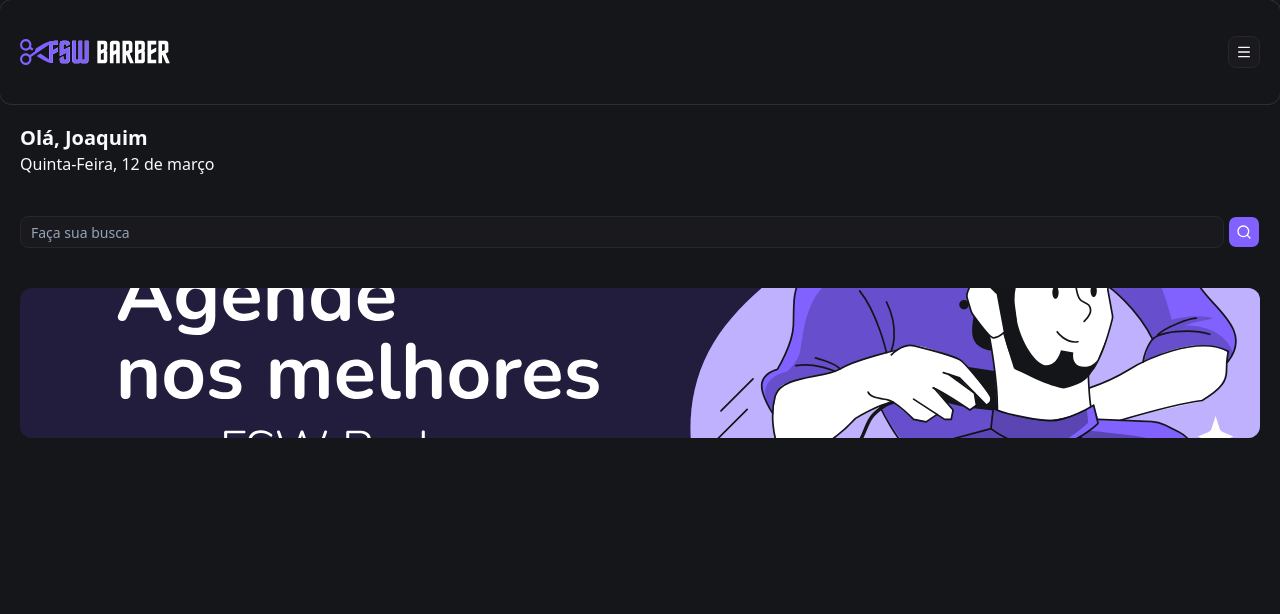
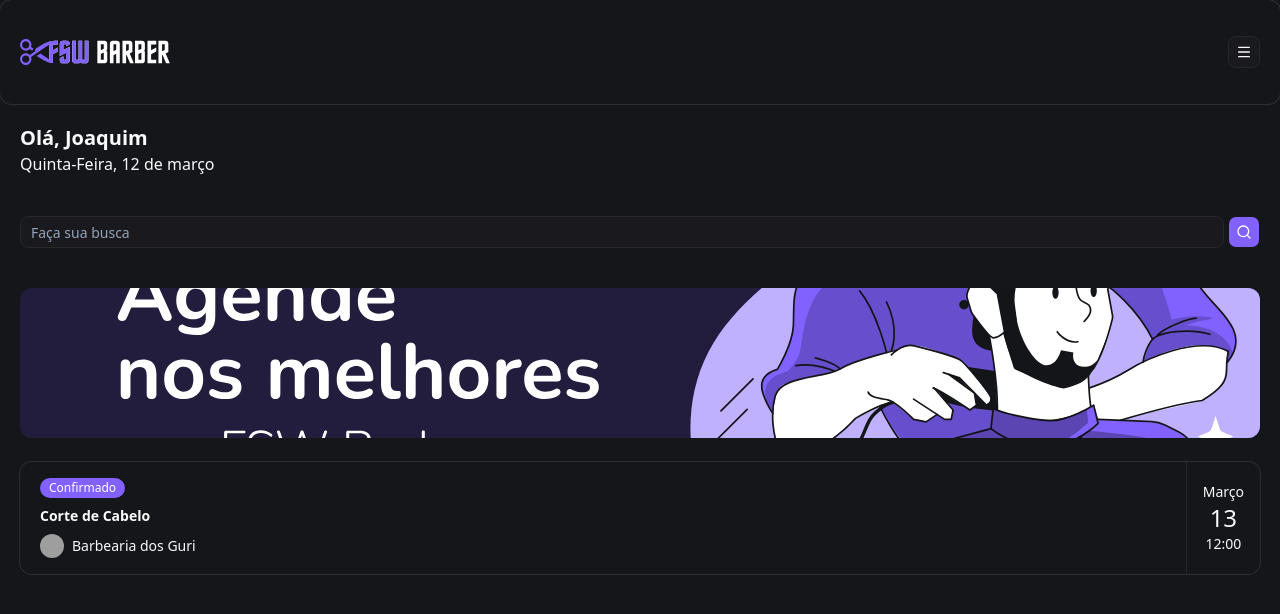
Before and after one commit to brunojoaquim1/barbershop-app, a Next.js app: page / in a window 1280 px wide. Shown: the top 614 px of the page. Built offline with nearby package versions, Linux system fonts and the light colour scheme; grey boxes are pictures that could not be loaded.

Commit message:
feat: add boking item

```diff
--- /dev/null
+++ b/app/_components/ui/avatar.tsx
@@ -0,0 +1,112 @@
+"use client"
+
+import * as React from "react"
+import { Avatar as AvatarPrimitive } from "radix-ui"
+
+import { cn } from "@/app/_lib/utils"
+
+function Avatar({
+  className,
+  size = "default",
+  ...props
+}: React.ComponentProps<typeof AvatarPrimitive.Root> & {
+  size?: "default" | "sm" | "lg"
+}) {
+  return (
+    <AvatarPrimitive.Root
+      data-slot="avatar"
+      data-size={size}
+      className={cn(
+        "group/avatar relative flex size-8 shrink-0 select-none rounded-full after:absolute after:inset-0 after:rounded-full after:border after:border-border after:mix-blend-darken data-[size=lg]:size-10 data-[size=sm]:size-6 dark:after:mix-blend-lighten",
+        className,
+      )}
+      {...props}
+    />
+  )
+}
+
+function AvatarImage({
+  className,
+  ...props
+}: React.ComponentProps<typeof AvatarPrimitive.Image>) {
+  return (
+    <AvatarPrimitive.Image
+      data-slot="avatar-image"
+      className={cn(
+        "aspect-square size-full rounded-full object-cover",
+        className,
+      )}
+      {...props}
+    />
+  )
+}
+
+function AvatarFallback({
+  className,
+  ...props
+}: React.ComponentProps<typeof AvatarPrimitive.Fallback>) {
+  return (
+    <AvatarPrimitive.Fallback
+      data-slot="avatar-fallback"
+      className={cn(
+        "flex size-full items-center justify-center rounded-full bg-muted text-sm text-muted-foreground group-data-[size=sm]/avatar:text-xs",
+        className,
+      )}
+      {...props}
+    />
+  )
+}
+
+function AvatarBadge({ className, ...props }: React.ComponentProps<"span">) {
+  return (
+    <span
+      data-slot="avatar-badge"
+      className={cn(
+        "absolute bottom-0 right-0 z-10 inline-flex select-none items-center justify-center rounded-full bg-primary text-primary-foreground bg-blend-color ring-2 ring-background",
+        "group-data-[size=sm]/avatar:size-2 group-data-[size=sm]/avatar:[&>svg]:hidden",
+        "group-data-[size=default]/avatar:size-2.5 group-data-[size=default]/avatar:[&>svg]:size-2",
+        "group-data-[size=lg]/avatar:size-3 group-data-[size=lg]/avatar:[&>svg]:size-2",
+        className,
+      )}
+      {...props}
+    />
+  )
+}
+
+function AvatarGroup({ className, ...props }: React.ComponentProps<"div">) {
+  return (
+    <div
+      data-slot="avatar-group"
+      className={cn(
+        "group/avatar-group flex -space-x-2 *:data-[slot=avatar]:ring-2 *:data-[slot=avatar]:ring-background",
+        className,
+      )}
+      {...props}
+    />
+  )
+}
+
+function AvatarGroupCount({
+  className,
+  ...props
+}: React.ComponentProps<"div">) {
+  return (
+    <div
+      data-slot="avatar-group-count"
+      className={cn(
+        "group-has-data-[size=lg]/avatar-group:size-10 group-has-data-[size=sm]/avatar-group:size-6 group-has-data-[size=lg]/avatar-group:[&>svg]:size-5 group-has-data-[size=sm]/avatar-group:[&>svg]:size-3 relative flex size-8 shrink-0 items-center justify-center rounded-full bg-muted text-sm text-muted-foreground ring-2 ring-background [&>svg]:size-4",
+        className,
+      )}
+      {...props}
+    />
+  )
+}
+
+export {
+  Avatar,
+  AvatarImage,
+  AvatarFallback,
+  AvatarGroup,
+  AvatarGroupCount,
+  AvatarBadge,
+}
--- /dev/null
+++ b/app/_components/ui/badge.tsx
@@ -0,0 +1,49 @@
+import * as React from "react"
+import { cva, type VariantProps } from "class-variance-authority"
+import { Slot } from "radix-ui"
+
+import { cn } from "@/app/_lib/utils"
+
+const badgeVariants = cva(
+  "group/badge inline-flex h-5 w-fit shrink-0 items-center justify-center gap-1 overflow-hidden rounded-4xl border border-transparent px-2 py-0.5 text-xs font-medium whitespace-nowrap transition-all focus-visible:border-ring focus-visible:ring-[3px] focus-visible:ring-ring/50 has-data-[icon=inline-end]:pr-1.5 has-data-[icon=inline-start]:pl-1.5 aria-invalid:border-destructive aria-invalid:ring-destructive/20 dark:aria-invalid:ring-destructive/40 [&>svg]:pointer-events-none [&>svg]:size-3!",
+  {
+    variants: {
+      variant: {
+        default: "bg-primary text-primary-foreground [a]:hover:bg-primary/80",
+        secondary:
+          "bg-secondary text-secondary-foreground [a]:hover:bg-secondary/80",
+        destructive:
+          "bg-destructive/10 text-destructive focus-visible:ring-destructive/20 dark:bg-destructive/20 dark:focus-visible:ring-destructive/40 [a]:hover:bg-destructive/20",
+        outline:
+          "border-border text-foreground [a]:hover:bg-muted [a]:hover:text-muted-foreground",
+        ghost:
+          "hover:bg-muted hover:text-muted-foreground dark:hover:bg-muted/50",
+        link: "text-primary underline-offset-4 hover:underline",
+      },
+    },
+    defaultVariants: {
+      variant: "default",
+    },
+  },
+)
+
+function Badge({
+  className,
+  variant = "default",
+  asChild = false,
+  ...props
+}: React.ComponentProps<"span"> &
+  VariantProps<typeof badgeVariants> & { asChild?: boolean }) {
+  const Comp = asChild ? Slot.Root : "span"
+
+  return (
+    <Comp
+      data-slot="badge"
+      data-variant={variant}
+      className={cn(badgeVariants({ variant }), className)}
+      {...props}
+    />
+  )
+}
+
+export { Badge, badgeVariants }
--- a/app/page.tsx
+++ b/app/page.tsx
@@ -3,6 +3,9 @@
 import { Button } from "./_components/ui/button"
 import { Input } from "./_components/ui/input"
 import Image from "next/image"
+import { Card, CardContent } from "./_components/ui/card"
+import { Badge } from "./_components/ui/badge"
+import { Avatar, AvatarImage } from "./_components/ui/avatar"
 
 export default function Home() {
   return (
@@ -11,12 +14,14 @@
       <div className="p-5">
         <h2 className="text-xl font-bold">Olá, Joaquim</h2>
         <p>Quinta-Feira, 12 de março</p>
+
         <div className="mt-6 flex items-center gap-1">
           <Input className="my-4" placeholder="Faça sua busca" />
           <Button size="icon" className="bg-primary hover:bg-primary/90">
             <SearchIcon />
           </Button>
         </div>
+
         <div className="relative mt-6 h-[150px] w-full overflow-hidden rounded-xl">
           <Image
             src="/banner-01.svg"
@@ -25,6 +30,30 @@
             className="object-cover"
           />
         </div>
+
+        <Card className="mt-6 p-0">
+          <CardContent className="flex items-stretch justify-between p-0">
+            {/* Div da Esquerda */}
+
+            <div className="flex flex-col p-4 px-5">
+              <Badge className="w-fit rounded-xl">Confirmado</Badge>
+              <h3 className="py-2 font-semibold">Corte de Cabelo</h3>{" "}
+              <div className="flex items-center gap-2">
+                <Avatar className="h-6 w-6">
+                  <AvatarImage src="https://utfs.io/f/c97a2dc9-cf62-468b-a851-bfd2bdde775f-16p.png"></AvatarImage>
+                </Avatar>
+                <p className="text-sm">Barbearia dos Guri</p>
+              </div>
+            </div>
+
+            {/*Div da Direita*/}
+            <div className="flex flex-col items-center justify-center border-l  px-4">
+              <p className="text-sm">Março</p>
+              <p className="text-2xl">13</p>
+              <p className="text-sm">12:00</p>
+            </div>
+          </CardContent>
+        </Card>
       </div>
     </div>
   )
```
